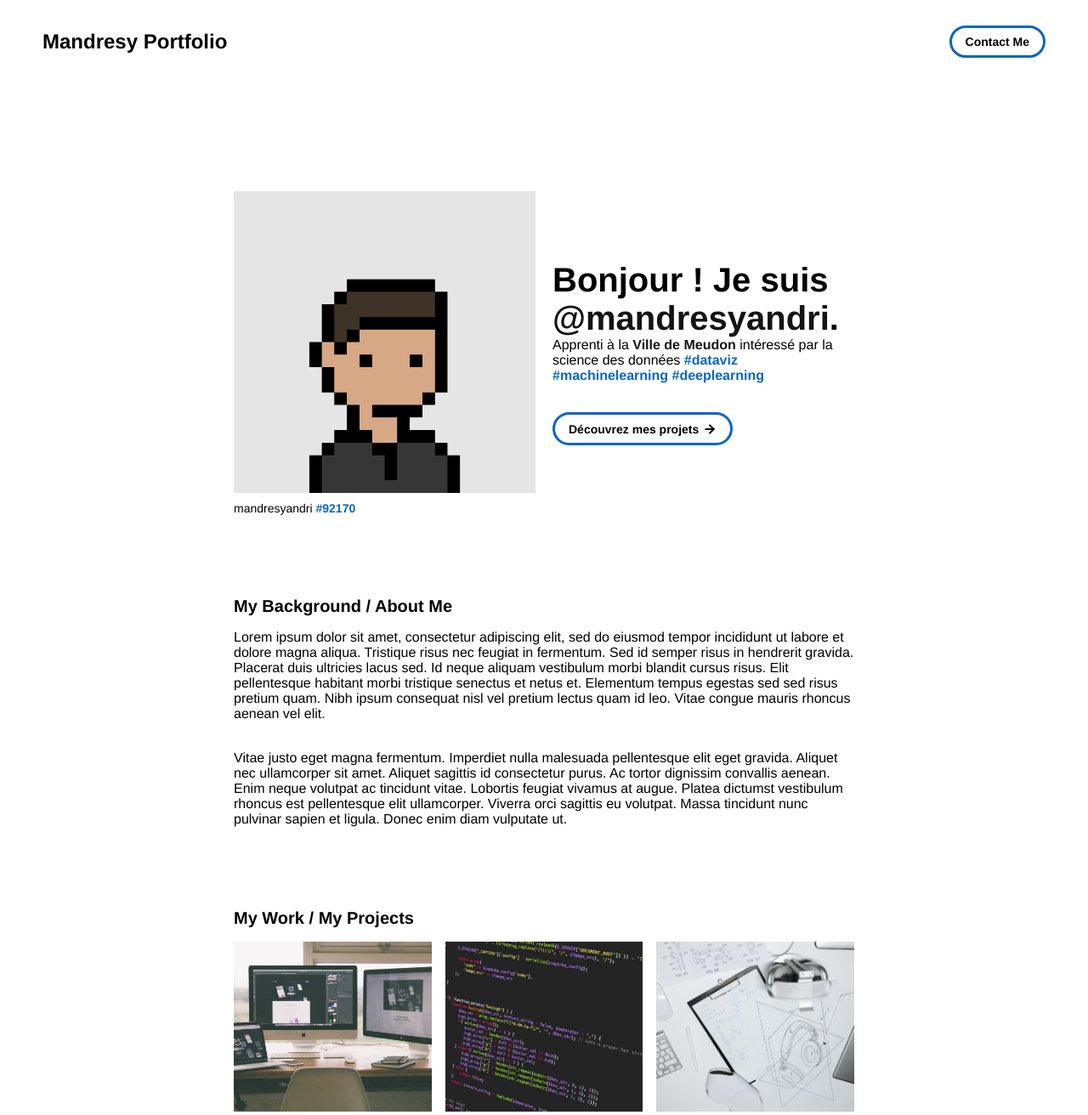
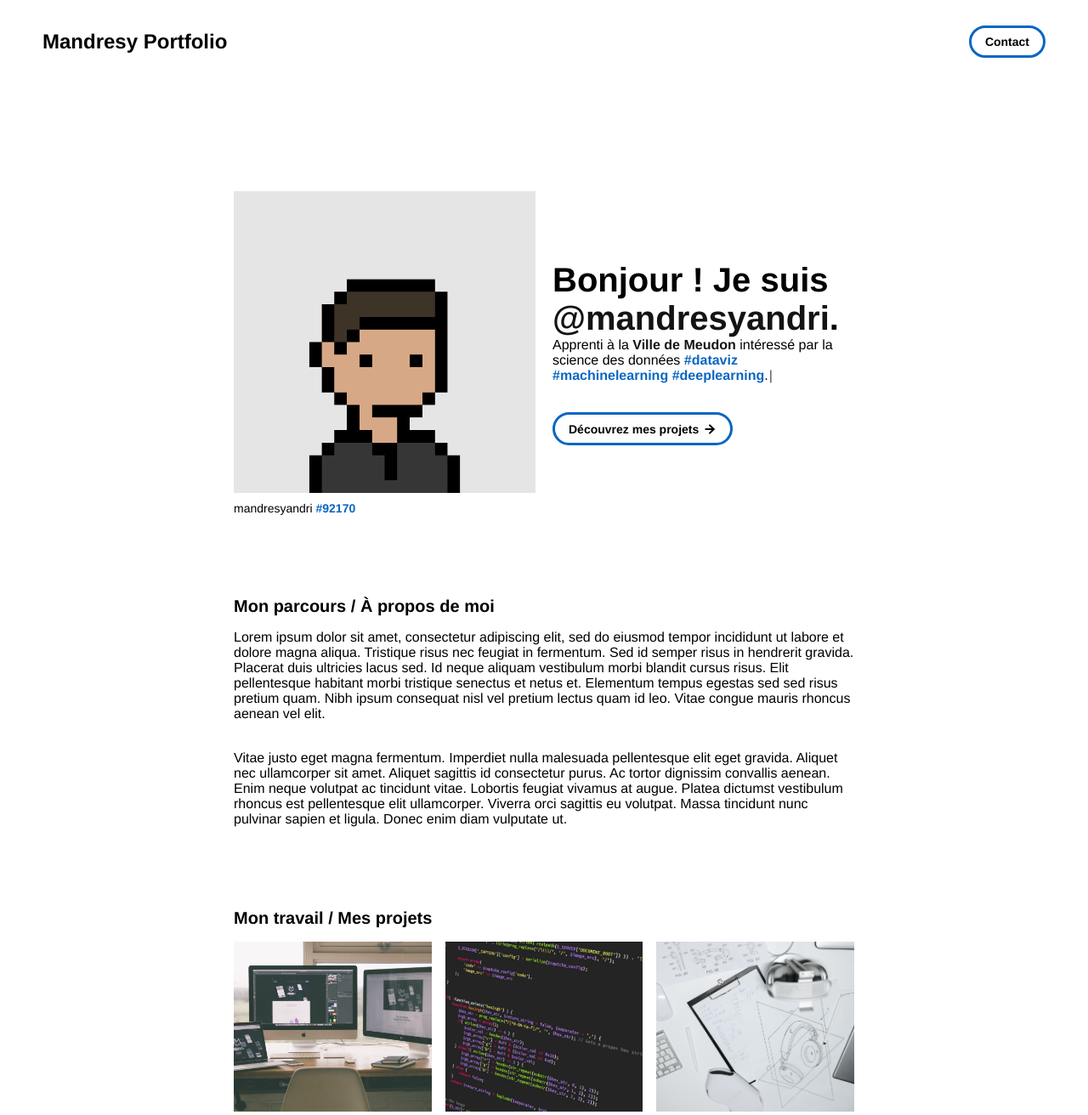
Before and after one commit to mandresyandri/mandresy-portefolio, a PHP site: page / in a window 1280 px wide. Shown: the top 1312 px of the page at 85% size. Run offline with PHP 8.4, Linux system fonts and the light colour scheme; some libraries are stand-ins or nearby versions.

Commit message:
styles updates

```diff
--- a/css/utilities.css
+++ b/css/utilities.css
@@ -1,4 +1,3 @@
-
 /* Icons */
 
 .right-arrow-icon {
--- a/js/typingEffect.js
+++ b/js/typingEffect.js
@@ -0,0 +1,11 @@
+const typingText = document.getElementById('typing-text');
+
+new Typewriter(typingText, {
+  strings: [
+    `<a class="hashtag">#dataviz</a> <a class="hashtag">#machinelearning</a> <a class="hashtag">#deeplearning</a>.`,
+    `<a class="hashtag">#pandas</a> <a class="hashtag">#d3.js</a> <a class="hashtag">#powerbi</a>.`,
+    `<a class="hashtag">#sklearn</a>.`
+],
+  autoStart: true,
+  loop: true,
+});
--- a/views/about.php
+++ b/views/about.php
@@ -6,7 +6,7 @@
         - Add paragraphs using the <div class="body-text"></div> elements in the "about-section-content"
       -->
       <div id="about-section">
-        <span class="subheader-text">My Background / About Me</span>
+        <span class="subheader-text">Mon parcours / À propos de moi</span>
         <div class="about-section-content">
           <div class="body-text">Lorem ipsum dolor sit amet, consectetur adipiscing elit, sed do eiusmod tempor incididunt ut labore et dolore magna aliqua. Tristique risus nec feugiat in fermentum. Sed id semper risus in hendrerit gravida. Placerat duis ultricies lacus sed. Id neque aliquam vestibulum morbi blandit cursus risus. Elit pellentesque habitant morbi tristique senectus et netus et. Elementum tempus egestas sed sed risus pretium quam. Nibh ipsum consequat nisl vel pretium lectus quam id leo. Vitae congue mauris rhoncus aenean vel elit.</div>
           <div class="body-text">Vitae justo eget magna fermentum. Imperdiet nulla malesuada pellentesque elit eget gravida. Aliquet nec ullamcorper sit amet. Aliquet sagittis id consectetur purus. Ac tortor dignissim convallis aenean. Enim neque volutpat ac tincidunt vitae. Lobortis feugiat vivamus at augue. Platea dictumst vestibulum rhoncus est pellentesque elit ullamcorper. Viverra orci sagittis eu volutpat. Massa tincidunt nunc pulvinar sapien et ligula. Donec enim diam vulputate ut.</div>
--- a/views/header.php
+++ b/views/header.php
@@ -15,7 +15,7 @@
      -->
     <link rel="icon" href="#" />
 		<title>Mandresy Andri</title>
-    <meta name="description" content="A portfolio template for the Unemployables community.">
+    <meta name="description" content="Portefolio de Mandresy">
     <meta name="viewport" content="width=device-width, initial-scale=1" />
 
 		<link rel="stylesheet" href="./css/layout.css">
@@ -23,6 +23,8 @@
     <link rel="stylesheet" href="./css/utilities.css">
 
 		<script defer src="./js/script.js"></script>
+		<script defer src="./js/typingEffect.js"></script>
+    <script src="https://unpkg.com/typewriter-effect/dist/core.js"></script>
 	</head>
 	<body>
     <!-- NAVBAR -->
@@ -32,7 +34,7 @@
         <span class="nav-title">Mandresy Portfolio</span>
          <!-- TODO - Change the email after 'mailto:' to your email address for contact -->
         <a class="button" href="mailto:whitevans.eth@gmail.com">
-          <span class="button-text">Contact Me</span>
+          <span class="button-text">Contact</span>
         </a>
       </a>
     </div>
@@ -65,7 +67,7 @@
           <div id="portfolio-header-text-container">
             <div class="header-text">
               <span class="main-title">Bonjour ! Je suis <a href="https://www.linkedin.com/in/mandresy-andriantsoanavalona-27aabb21a/" target="_blank">@mandresyandri</a>.</span>
-              <div class="body-text">Apprenti à la <a href="https://meudon.fr" target="_blank">Ville de Meudon</a> intéressé par la science des données <a class="hashtag">#dataviz</a> <a class="hashtag">#machinelearning</a> <a class="hashtag">#deeplearning</a></div>
+              <div class="body-text">Apprenti à la <a href="https://meudon.fr" target="_blank">Ville de Meudon</a> intéressé par la science des données <span id="typing-text"></span></div>
             </div>
             <a class="button" id="my-work-link">
               <span class="button-text">Découvrez mes projets</span>
--- a/views/projects.php
+++ b/views/projects.php
@@ -1,7 +1,7 @@
       <!-- PROJECTS / MY WORK SECTION -->
       <div id="my-work-section">
         <!-- TODO - Change the subheader-text to whatever you want the Projects section header to say -->
-        <span class="subheader-text">My Work / My Projects</span>
+        <span class="subheader-text">Mon travail / Mes projets</span>
 
         <div class="projects-container">
           <!--
```
Also changed, not shown: tools/api_notion.php (added).
